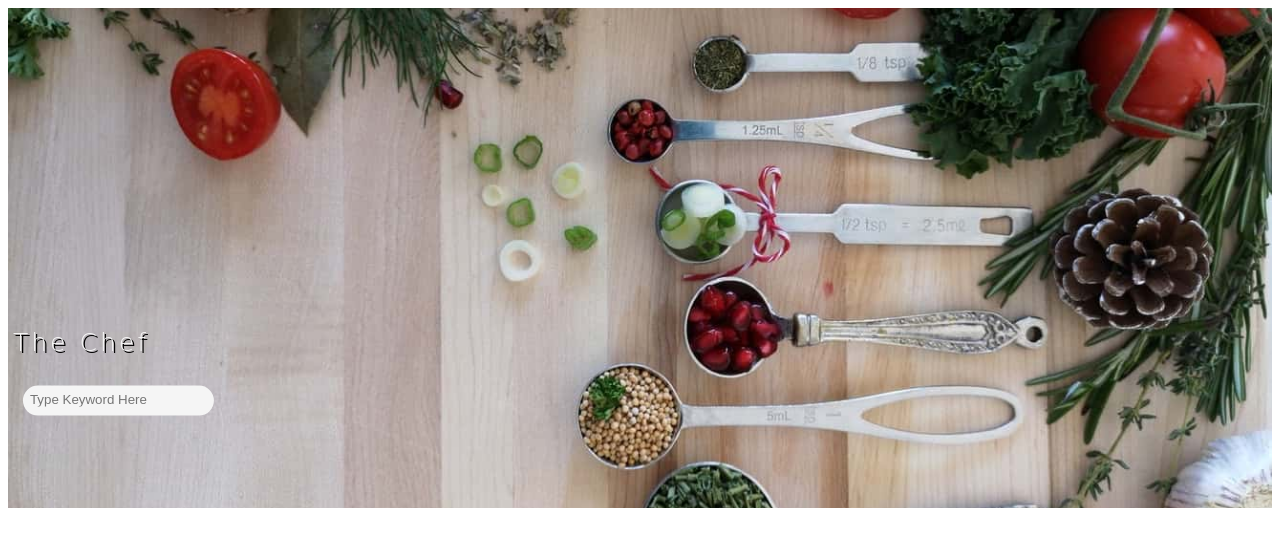
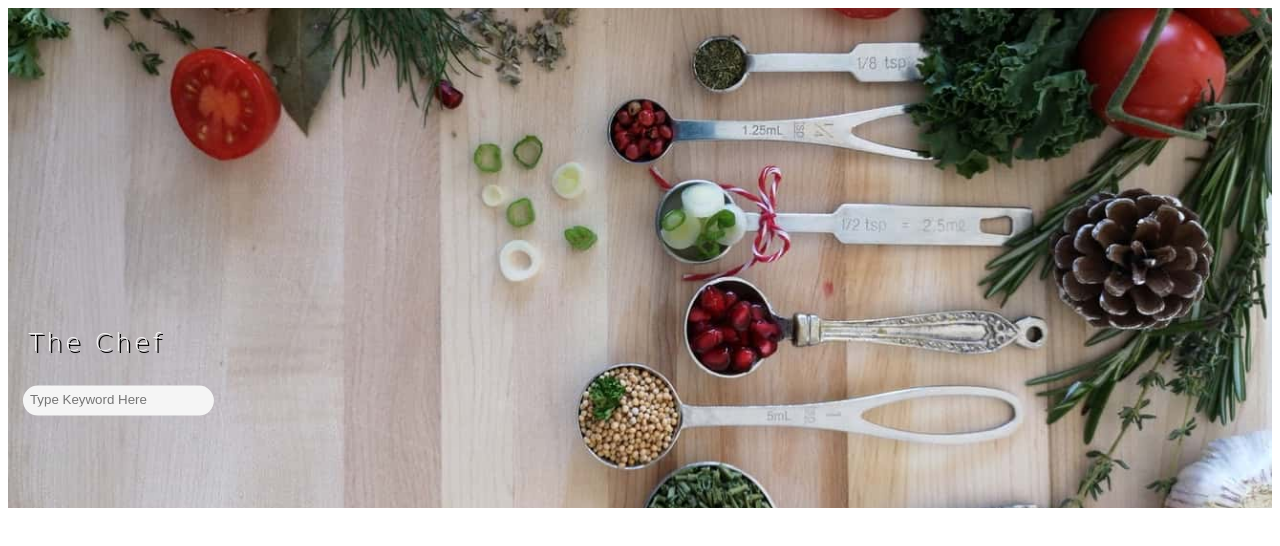
Before and after one commit to G-Dev-01/Chef, a plain HTML site: page index.html in a window 1280 px wide. Drawn offline with Linux system fonts and the light colour scheme.

Commit message:
graphic change

```diff
--- a/assets/css/style.css
+++ b/assets/css/style.css
@@ -9,7 +9,7 @@
 
 .text {
 
-    padding: 295px 5px 5px 5px;
+    padding: 295px 5px 5px 20px;
     color: whitesmoke;
     font-family: cursive;
     font-weight: 300;
```
